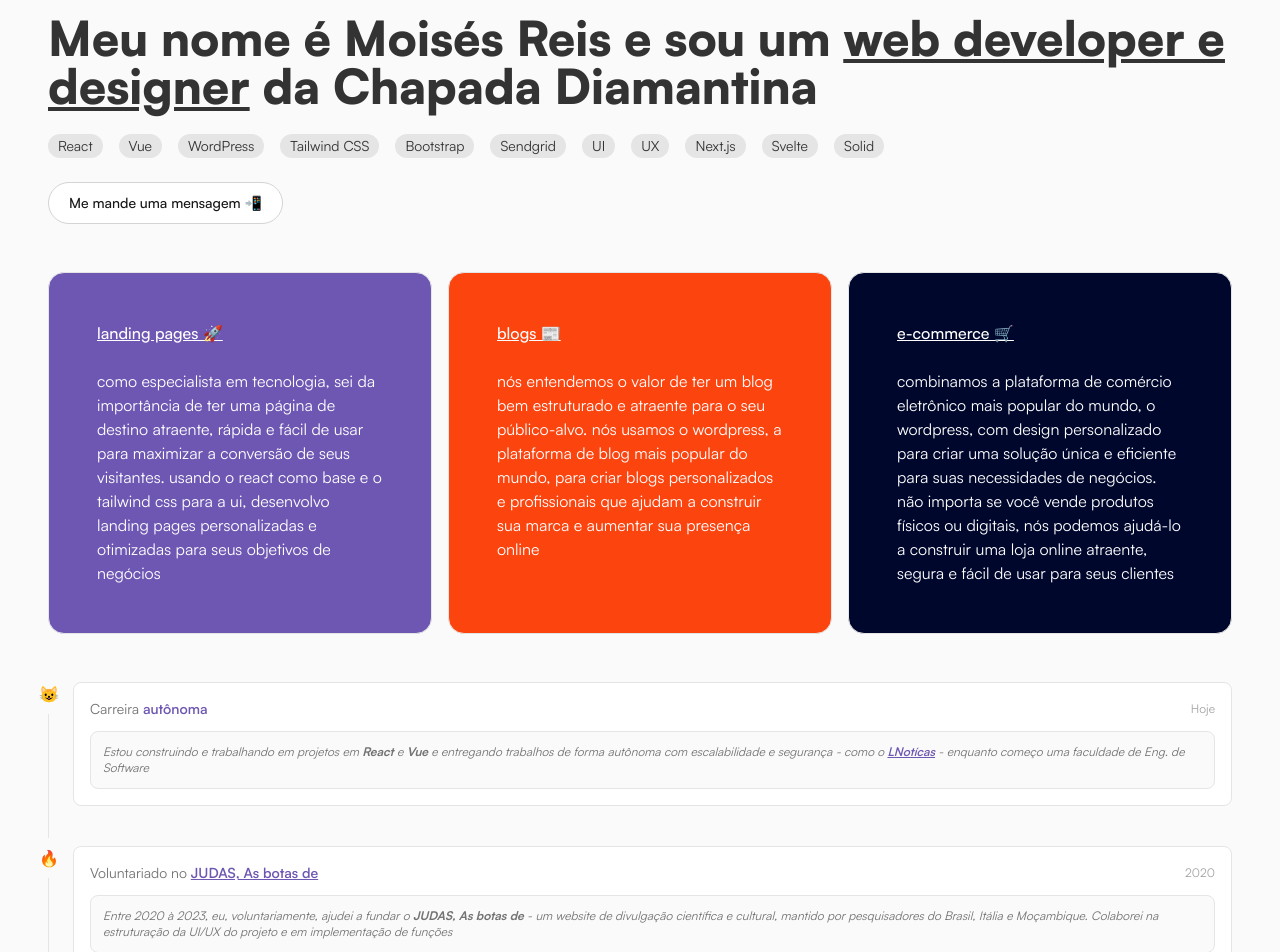
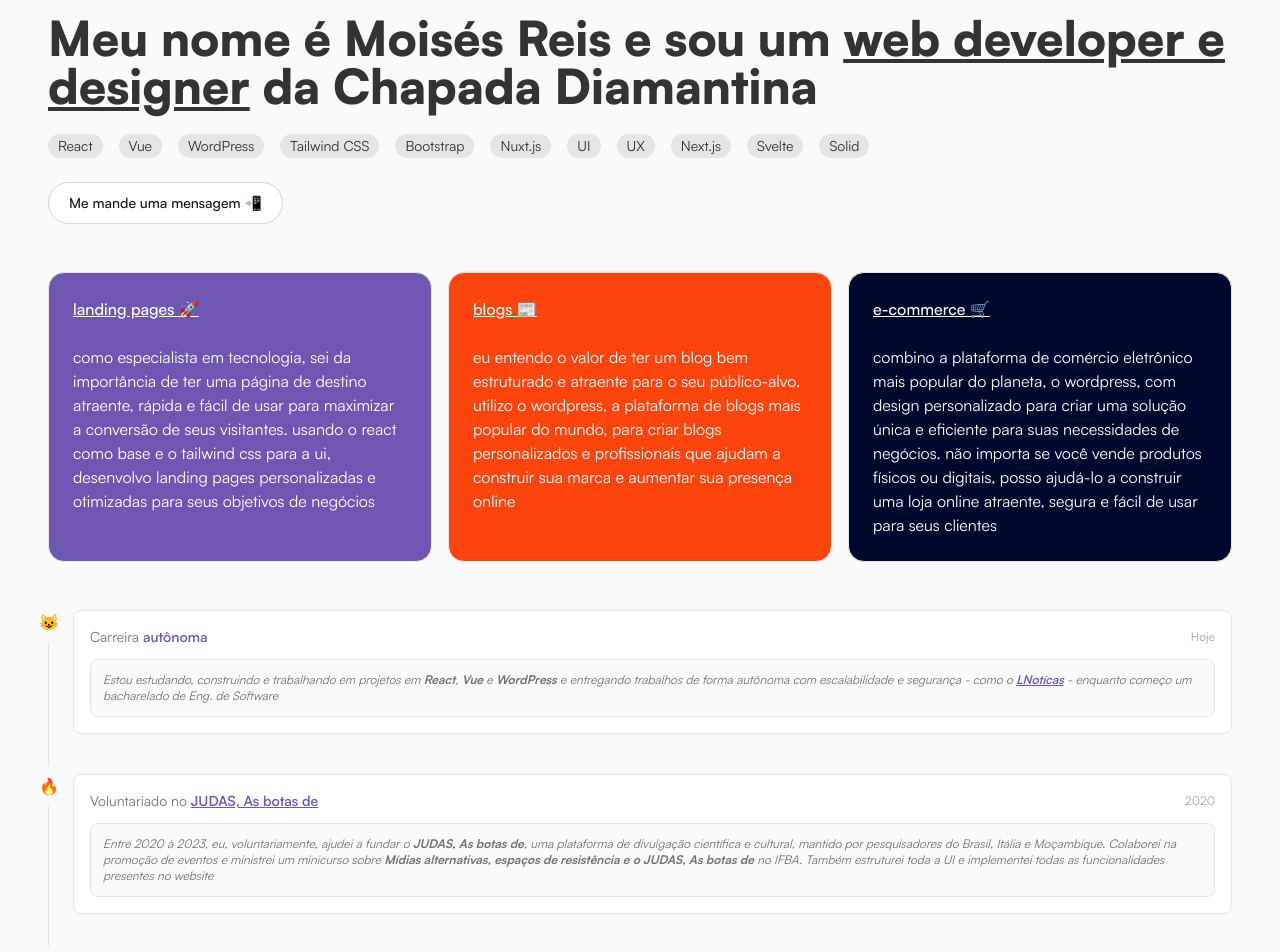
Before and after one commit to moisesmreis/portfolio, a Next.js app: page / in a window 1280 px wide. Shown: the part 100-1052 px from the top of the page. Built offline with nearby package versions, Linux system fonts and the light colour scheme.

Commit message:
Update global.css

```diff
--- a/src/pages/home/cta.tsx
+++ b/src/pages/home/cta.tsx
@@ -16,7 +16,7 @@ const Cta = () => {
                         <Badge>WordPress</Badge>
                         <Badge>Tailwind CSS</Badge>
                         <Badge>Bootstrap</Badge>
-                        <Badge>Sendgrid</Badge>
+                        <Badge>Nuxt.js</Badge>
                         <Badge>UI</Badge>
                         <Badge>UX</Badge>
                         <Badge>Next.js</Badge>
--- a/src/pages/home/nav.tsx
+++ b/src/pages/home/nav.tsx
@@ -11,11 +11,11 @@ const Nav = () => {
                     </div>
                     <div className="bg-[#fc440f] grid-sub-nav">
                         <h2 className="title-nav">Blogs 📰</h2>
-                        <p className="text-white lowercase">Nós entendemos o valor de ter um blog bem estruturado e atraente para o seu público-alvo. Nós usamos o WordPress, a plataforma de blog mais popular do mundo, para criar blogs personalizados e profissionais que ajudam a construir sua marca e aumentar sua presença online</p>
+                        <p className="text-white lowercase">Eu entendo o valor de ter um blog bem estruturado e atraente para o seu público-alvo. Utilizo o WordPress, a plataforma de blogs mais popular do mundo, para criar blogs personalizados e profissionais que ajudam a construir sua marca e aumentar sua presença online</p>
                     </div>
                     <div className="bg-[#00072d] grid-sub-nav">
                         <h2 className="title-nav">E-commerce 🛒</h2>
-                        <p className="text-white lowercase">Combinamos a plataforma de comércio eletrônico mais popular do mundo, o WordPress, com design personalizado para criar uma solução única e eficiente para suas necessidades de negócios. Não importa se você vende produtos físicos ou digitais, nós podemos ajudá-lo a construir uma loja online atraente, segura e fácil de usar para seus clientes</p>
+                        <p className="text-white lowercase">Combino a plataforma de comércio eletrônico mais popular do planeta, o WordPress, com design personalizado para criar uma solução única e eficiente para suas necessidades de negócios. Não importa se você vende produtos físicos ou digitais, posso ajudá-lo a construir uma loja online atraente, segura e fácil de usar para seus clientes</p>
                     </div>
                 </div>
             </section>
--- a/src/pages/home/timeline.tsx
+++ b/src/pages/home/timeline.tsx
@@ -10,7 +10,7 @@ const Timeline = () => {
                                 <time className="timeline-time">Hoje</time>
                                 <div className="timeline-text">Carreira  <span className="timeline-text-feat">autônoma</span></div>
                             </div>
-                            <div className="timeline-wrap-desc">Estou construindo e trabalhando em projetos em <b>React</b> e <b>Vue</b> e entregando trabalhos de forma autônoma com escalabilidade e segurança - como o <a href="https://lnoticias.com.br/" className="timeline-text-feat underline">LNotícas</a> - enquanto começo uma faculdade de Eng. de Software</div>
+                            <div className="timeline-wrap-desc">Estou estudando, construindo e trabalhando em projetos em <b>React</b>, <b>Vue</b> e <b>WordPress</b> e entregando trabalhos de forma autônoma com escalabilidade e segurança - como o <a href="https://lnoticias.com.br/" className="timeline-text-feat underline">LNotícas</a> - enquanto começo um bacharelado de Eng. de Software</div>
                         </div>
                     </li>
                     <li className="ml-6">
@@ -20,7 +20,7 @@ const Timeline = () => {
                                 <time className="timeline-time">2020</time>
                                 <div className="timeline-text">Voluntariado no  <a href="https://judasasbotasde.com.br/" className="timeline-text-feat underline">JUDAS, As botas de</a></div>
                             </div>
-                            <div className="timeline-wrap-desc">Entre 2020 à 2023, eu, voluntariamente, ajudei a fundar o <b>JUDAS, As botas de</b> - um website de divulgação científica e cultural, mantido por pesquisadores do Brasil, Itália e Moçambique. Colaborei na estruturação da UI/UX do projeto e em implementação de funções</div>
+                            <div className="timeline-wrap-desc">Entre 2020 à 2023, eu, voluntariamente, ajudei a fundar o <b>JUDAS, As botas de</b>, uma plataforma de divulgação científica e cultural, mantido por pesquisadores do Brasil, Itália e Moçambique. Colaborei na promoção de eventos e ministrei um minicurso sobre <b>Mídias alternativas, espaços de resistência e o JUDAS, As botas de</b> no IFBA. Também estruturei toda a UI e implementei todas as funcionalidades presentes no website</div>
                         </div>
                     </li>
                     <li className="ml-6">
--- a/src/styles/globals.css
+++ b/src/styles/globals.css
@@ -48,7 +48,7 @@
   @apply grid-one-three gap-4 mb-6
 }
 .grid-sub-nav {
-  @apply relative overflow-hidden gap-6 grid justify-start content-start p-6 xl:p-12 rounded-2xl dark:bg-neutral-700 border border-neutral-200 dark:border-neutral-600
+  @apply relative overflow-hidden gap-6 grid justify-start content-start p-6 rounded-2xl dark:bg-neutral-700 border border-neutral-200 dark:border-neutral-600
 }
 
 /* 2. FLEX
@@ -66,7 +66,7 @@
   @apply flex-col-center gap-6 relative
 }
 .flex-footer-wrap {
-  @apply flex flex-col md:flex-row justify-start md:justify-between px-6 xl:px-12 gap-6 xl:gap-12 mt-12
+  @apply flex flex-col md:flex-row justify-start md:justify-between px-6 xl:px-12 gap-6 xl:gap-12 mt-12 md:mt-0
 }
 .flex-sub-footer-top {
   @apply py-0 xl:py-6 flex flex-col md:flex-row-center gap-4 md:gap-12
```
